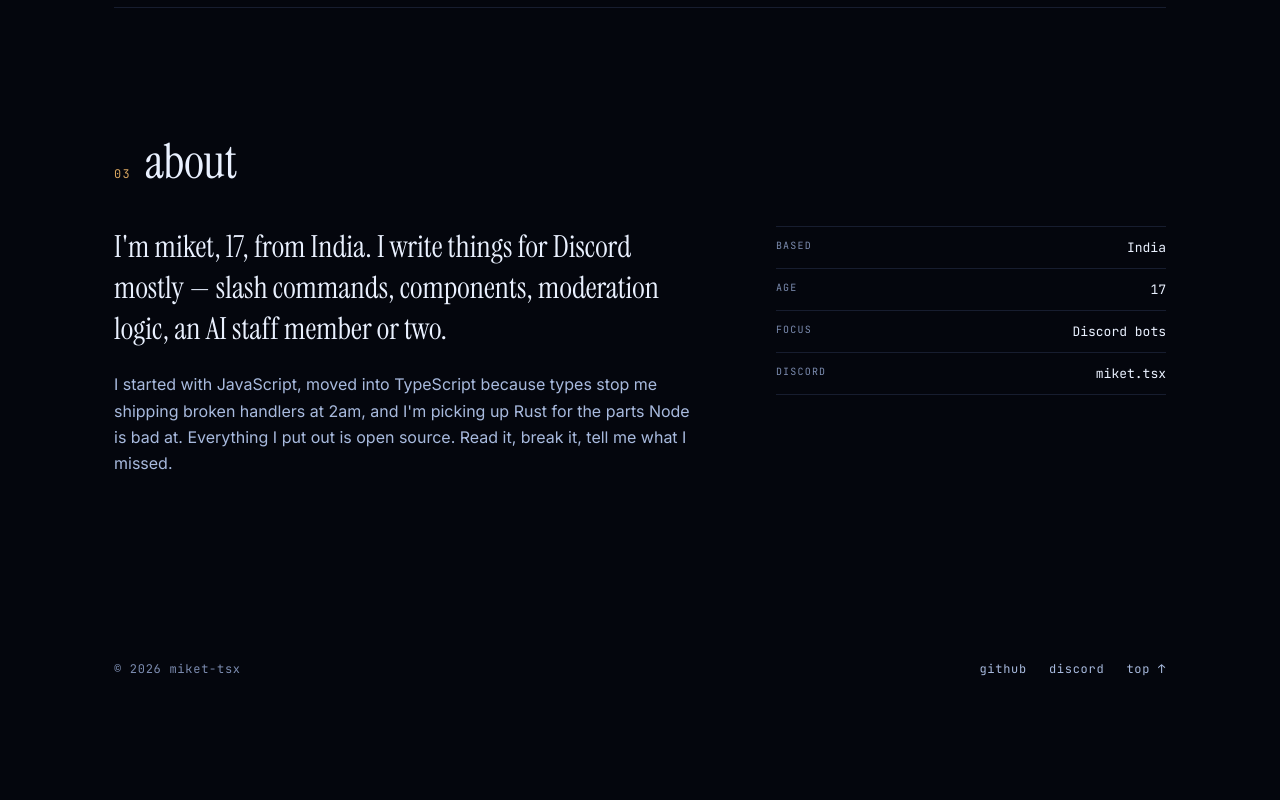
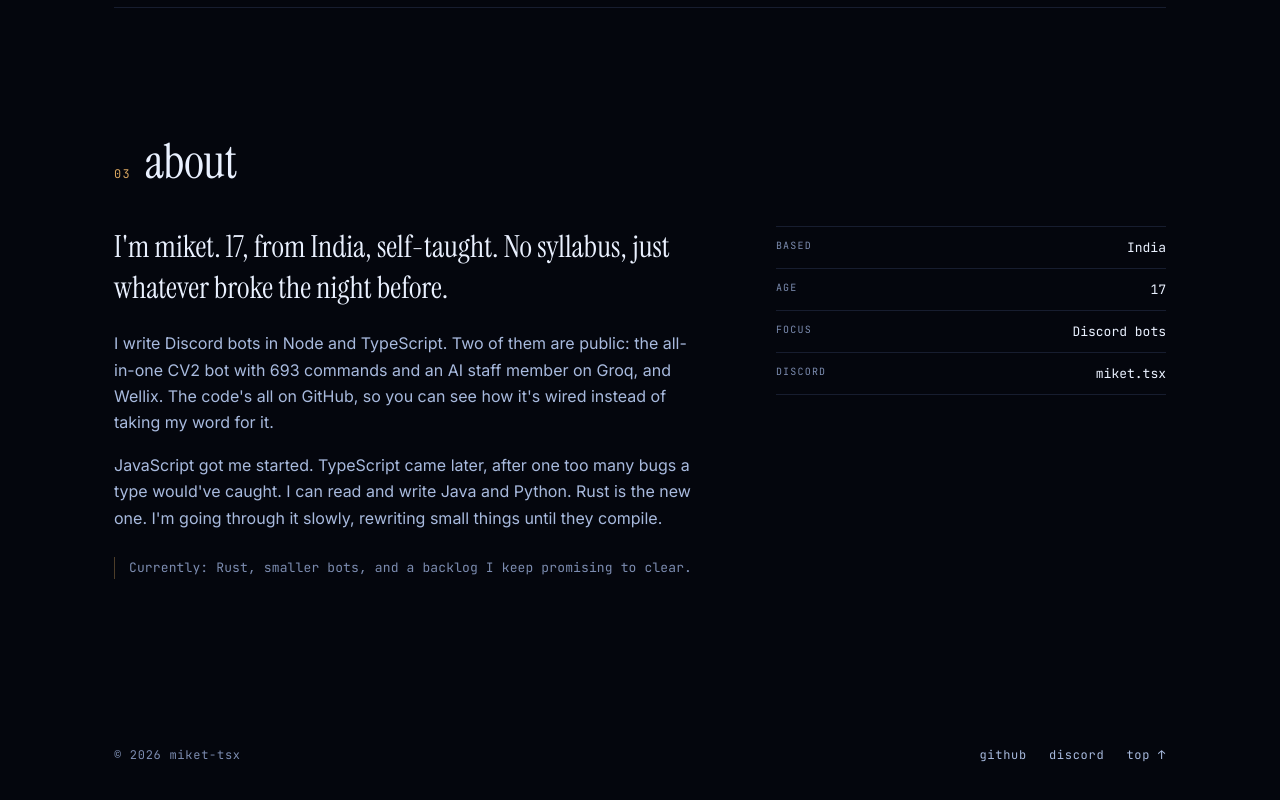
Before and after one commit to miket-tsx/mikey, a website: page public/index.html in a window 1280 px wide. Shown: the part 1632-2432 px from the top of the page. Before the commit the page ends 2357 px from the top, so only its background shows below. Drawn offline with Linux system fonts and the light colour scheme; no server answers.

Commit message:
rewrite about: human voice, no filler

```diff
--- a/public/index.html
+++ b/public/index.html
@@ -129,14 +129,22 @@
     <div class="about-grid">
       <div>
         <p class="big">
-          I'm miket, 17, from India. I write things for Discord mostly —
-          slash commands, components, moderation logic, an AI staff member or two.
+          I'm miket. 17, from India, self-taught. No syllabus, just whatever
+          broke the night before.
         </p>
         <p>
-          I started with JavaScript, moved into TypeScript because types stop me shipping
-          broken handlers at 2am, and I'm picking up Rust for the parts Node is bad at.
-          Everything I put out is open source. Read it, break it, tell me what I missed.
+          I write Discord bots in Node and TypeScript. Two of them are public:
+          the all-in-one CV2 bot with 693 commands and an AI staff member on Groq,
+          and Wellix. The code's all on GitHub, so you can see how it's wired
+          instead of taking my word for it.
         </p>
+        <p>
+          JavaScript got me started. TypeScript came later, after one too many bugs
+          a type would've caught. I can read and write Java and Python. Rust is the
+          new one. I'm going through it slowly, rewriting small things until they
+          compile.
+        </p>
+        <p class="now">Currently: Rust, smaller bots, and a backlog I keep promising to clear.</p>
       </div>
       <ul class="facts">
         <li><span>based</span><strong>India</strong></li>
--- a/public/styles.css
+++ b/public/styles.css
@@ -622,6 +622,15 @@ h1 em {
   gap: clamp(30px, 6vw, 80px);
 }
 .about p { color: var(--moon-dim); max-width: 60ch; }
+.about .now {
+  margin: 26px 0 0;
+  max-width: none;
+  padding-left: 14px;
+  border-left: 1px solid rgba(216, 165, 95, .35);
+  font: 400 13px/1.7 var(--mono);
+  color: var(--moon-faint);
+  letter-spacing: .01em;
+}
 .about .big {
   font: 400 clamp(1.35rem, 2.6vw, 1.9rem)/1.35 var(--serif);
   color: var(--moon);
```
